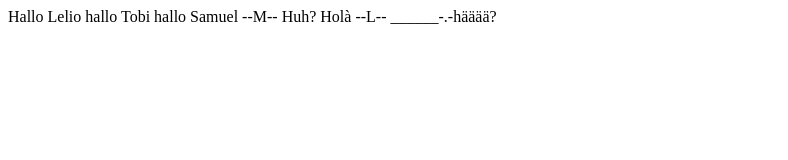
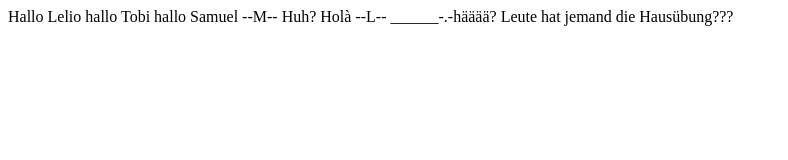
Before and after one commit to ArtemisLila/Spengergasse_WebAppDevelopment_Public, a plain HTML site: page Public_Projects/A1.HTML in a window 1280 px wide. Shown: the whole page, without its empty margins (0-788 px from the left). Drawn offline with Linux system fonts and the light colour scheme.

Commit message:
Hausübung???

```diff
--- a/Public_Projects/A1.HTML
+++ b/Public_Projects/A1.HTML
@@ -13,5 +13,7 @@
 
 --L--
 ______-.-hääää?
+
+Leute hat jemand die Hausübung???
 </body>
 </html>
```
